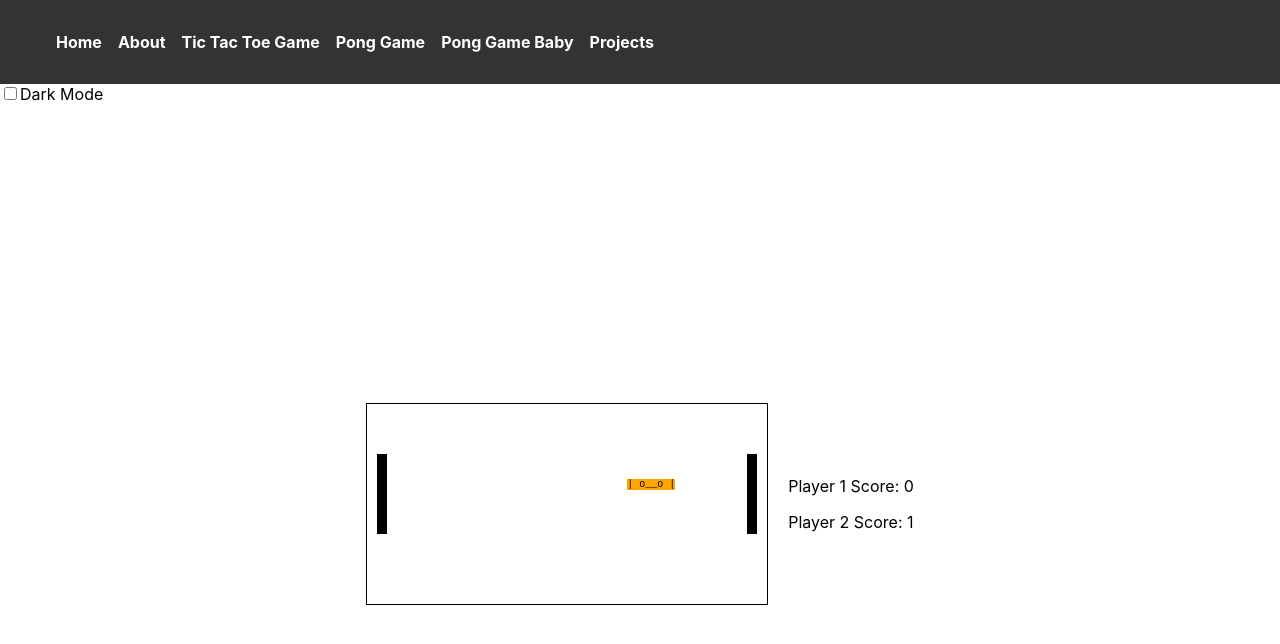
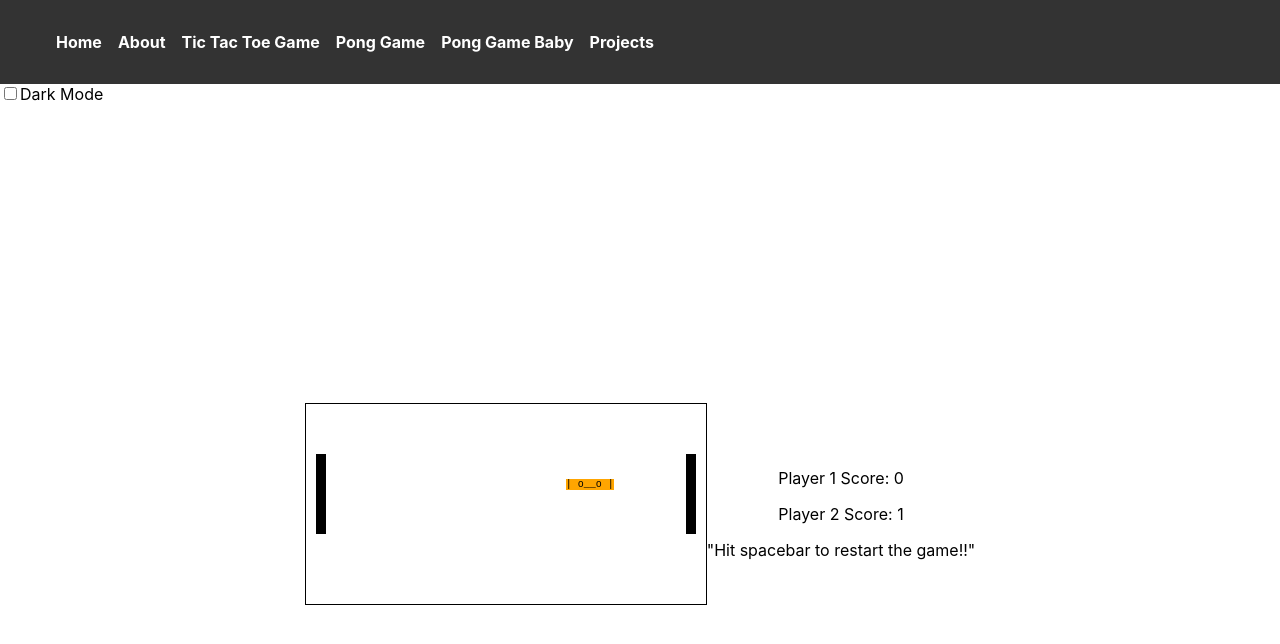
Before and after one commit to lleung030/my-web, a React (Create React App) app: page /pong-game in a window 1280 px wide. Shown: the top 644 px of the page. Built offline with nearby package versions, Linux system fonts and the light colour scheme.

Commit message:
hit spacebar text

```diff
--- a/src/components/game/PongGame.jsx
+++ b/src/components/game/PongGame.jsx
@@ -171,9 +171,10 @@ class PongGame extends Component {
             | o__o |
           </div>
         </div>
-        <div style={{ marginLeft: "20px" }}>
+        <div style={{ marginTop: "20px", textAlign: "center" }}>
           <p>Player 1 Score: {score1}</p>
           <p>Player 2 Score: {score2}</p>
+          <p>"Hit spacebar to restart the game!!"</p>
         </div>
       </div>
     );
```
